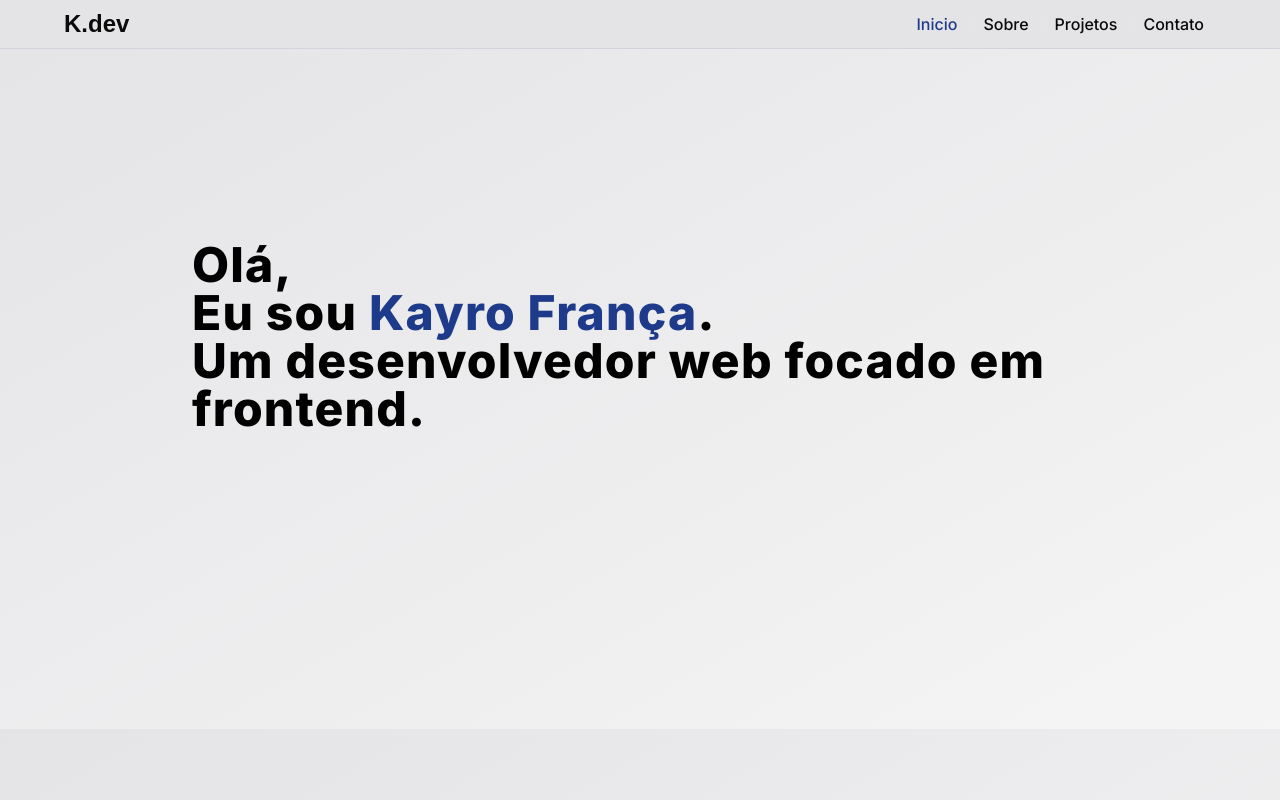
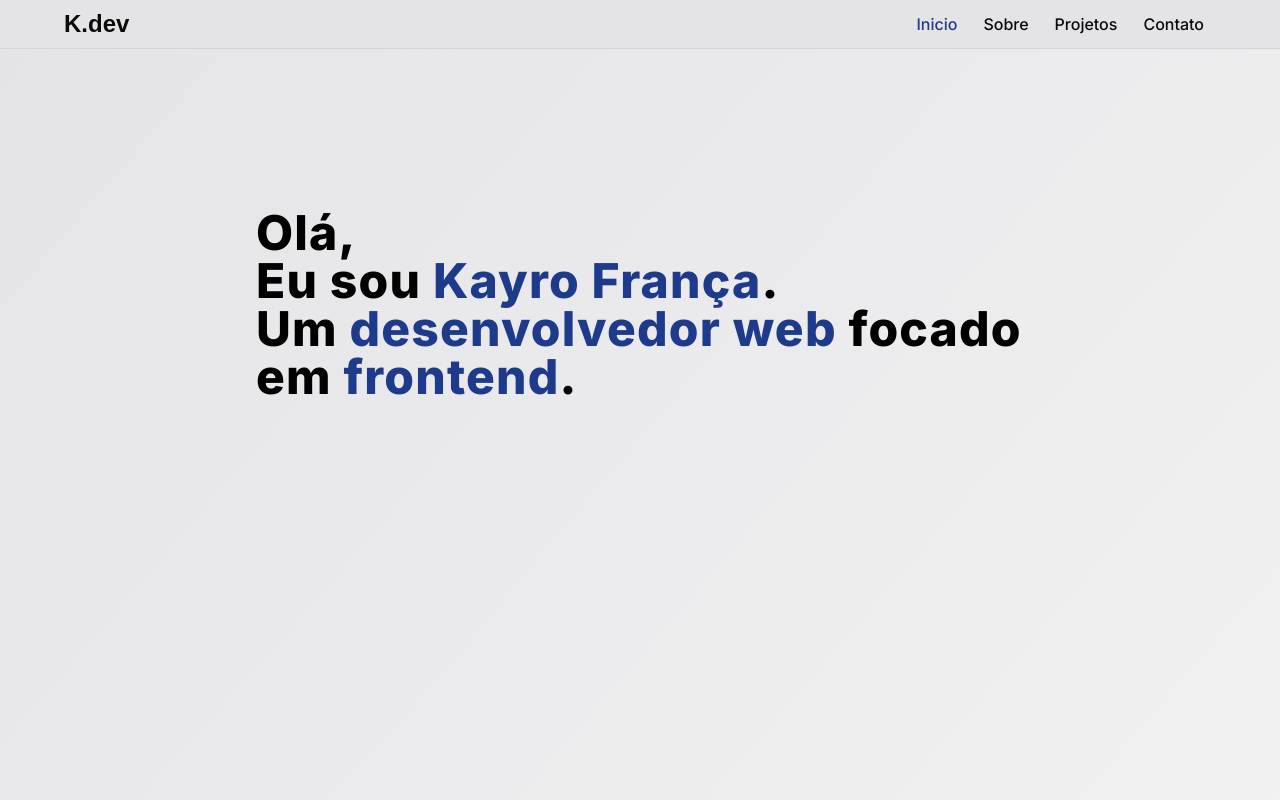
Before and after one commit to Kako-0/my-portfolio, a Next.js app: page / in a window 1280 px wide. Shown: the top 800 px of the page. Built offline with nearby package versions, Linux system fonts and the light colour scheme; a web font is replaced by a local one.

Commit message:
Add Projetos

```diff
--- a/src/app/page.tsx
+++ b/src/app/page.tsx
@@ -1,18 +1,21 @@
 import Header from "@/components/Header";
+import Projetos from "@/components/Projetos";
 
 export default function Home() {
   return (
     <>
       <Header />
-      <main className="flex flex-col items-start w-full h-[85vh] relative md:p-40 bg-transparent">
-        <div className="grid gap-4 place-items-start p-8">
-          <h1 className="font-extrabold text-4xl md:text-5xl tracking-wide">
+      <main className="flex flex-col items-start w-full py-24 px-16 md:p-40 md:px-64">
+        <section className="grid gap-4 place-items-start h-[85vh] w-full">
+          <h1 className="font-extrabold text-2xl md:text-5xl tracking-wide">
             Olá, <br />
             Eu sou <span className="text-blue-900">Kayro França</span>. <br />
-            Um desenvolvedor web focado em frontend.
+            Um <span className="text-blue-900">desenvolvedor web</span> focado
+            em <span className="text-blue-900">frontend</span>.
           </h1>
-          <h2 className="font-bold text-3xl"></h2>
-        </div>
+          {/* <h2 className="font-bold text-3xl"></h2> */}
+        </section>
+        <Projetos />
       </main>
     </>
   );
```
